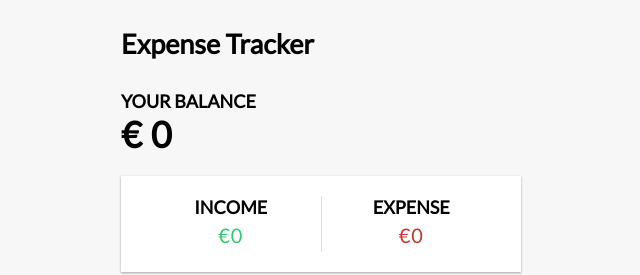
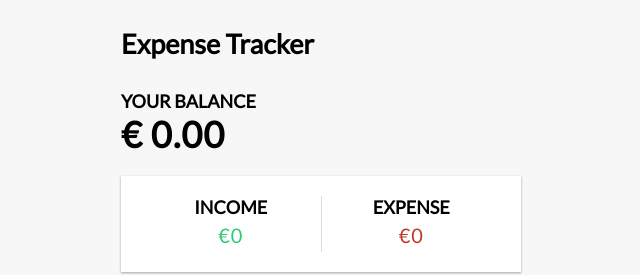
Before and after one commit to pauliecode/vue-expense-tracker, a Vue app: page / in a window 1280 px wide. Shown: the top 275 px of the page, without its empty margins (319-959 px from the left). Built offline with nearby package versions, Linux system fonts and the light colour scheme.

Commit message:
Fix many decimals on final balance issue

```diff
--- a/src/components/Balance.vue
+++ b/src/components/Balance.vue
@@ -1,6 +1,6 @@
 <template>
     <h4>Your Balance</h4>
-    <h1 id="balance">€ {{ totalProp }}</h1>
+    <h1 id="balance">€ {{ totalProp.toFixed(2) }}</h1>
 </template>
 
 <script setup>
```
